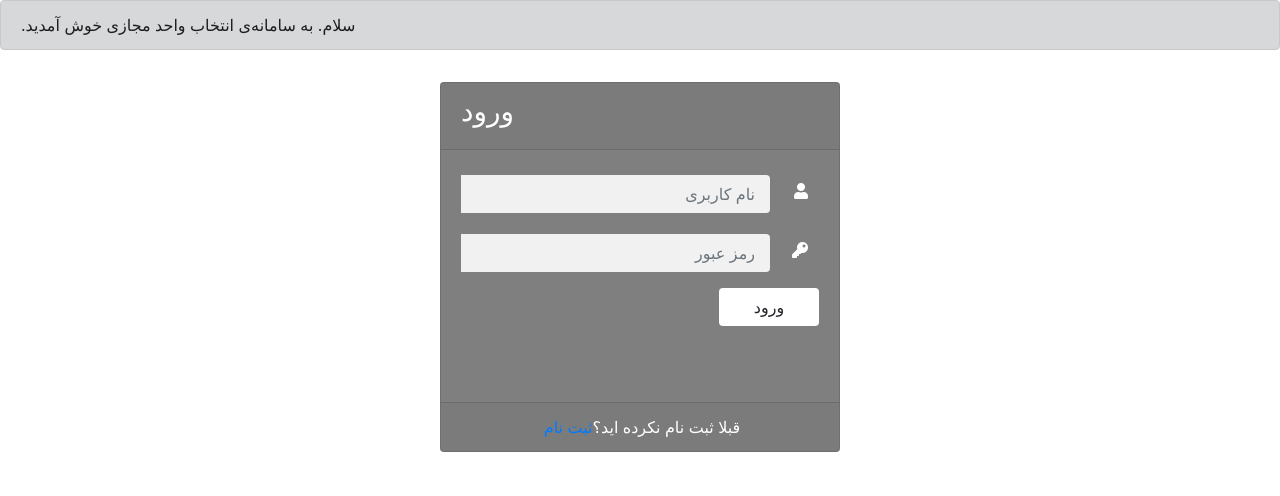
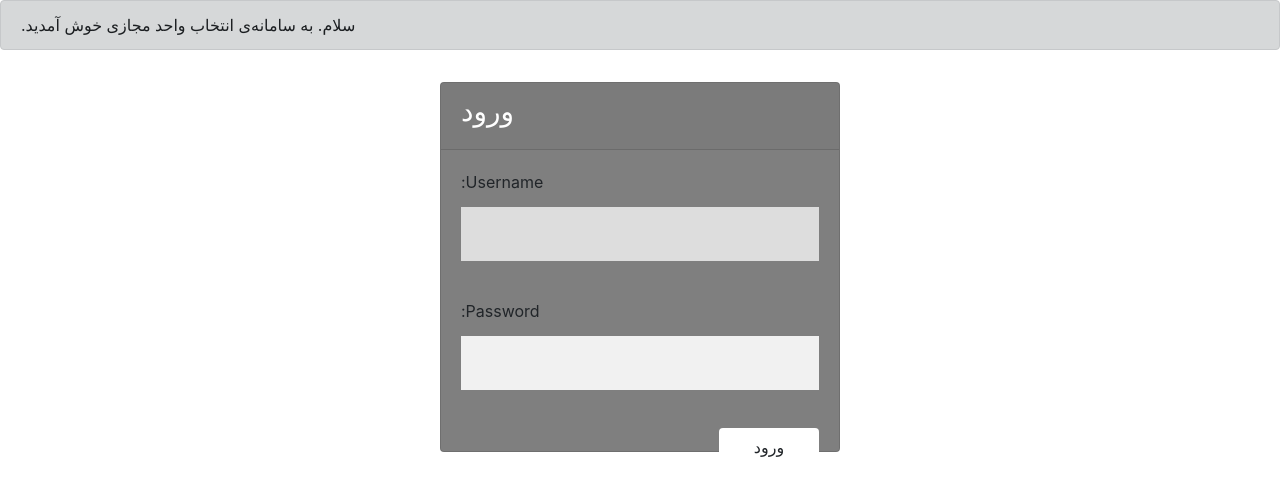
Before and after one commit to daniyalmarofi/webelopers, a Django app: page /login in a window 1280 px wide. Shown: the part 56-552 px from the top of the page. Run offline with Django 3.2, Linux system fonts and the light colour scheme; some libraries are stand-ins or nearby versions.

Commit message:
error show

```diff
--- a/webel/forms.py
+++ b/webel/forms.py
@@ -14,7 +14,7 @@ class ContactForm(ModelForm):
 
 
 from django import forms
-from django.contrib.auth.forms import UserCreationForm
+from django.contrib.auth.forms import UserCreationForm, AuthenticationForm
 from django.contrib.auth.models import User
 
 
@@ -26,3 +26,9 @@ class SignUpForm(UserCreationForm):
     class Meta:
         model = User
         fields = ('username', 'first_name', 'last_name', 'email', 'password1', 'password2',)
+
+
+class LoginForm(AuthenticationForm):
+    class Meta:
+        model = User
+        fields = ('username', 'password')
--- a/webel/templates/b_login.html
+++ b/webel/templates/b_login.html
@@ -9,31 +9,26 @@
                 <div class="card-header">
                     <h3>ورود</h3>
                 </div>
+
                 <div class="card-body">
-                    <form>
-                        <div class="input-group form-group">
-                            <div class="input-group-prepend">
-                                <span class="input-group-text"><i class="fas fa-user"></i></span>
-                            </div>
-                            <input type="text" class="form-control" placeholder="نام کاربری">
+                    <form method="post" action="/login" id="login_form">
 
-                        </div>
-                        <div class="input-group form-group">
-                            <div class="input-group-prepend">
-                                <span class="input-group-text"><i class="fas fa-key"></i></span>
-                            </div>
-                            <input type="password" class="form-control" placeholder="رمز عبور">
-                        </div>
+                        {% csrf_token %}
+     {% if message != 'nothing' %}
+
+                            {{ message }}
+
+                        {% endif %}
+
+                                          {{ form.as_p }}
+
+
+
                         <div class="form-group">
                             <input type="submit" value="ورود" class="btn float-right login_btn">
                         </div>
                     </form>
                 </div>
-                <div class="card-footer">
-                    <div class="d-flex justify-content-center links">
-                        قبلا ثبت نام نکرده اید؟<a href="/register">ثبت نام</a>
-                    </div>
-                </div>
             </div>
         </div>
     </div>
--- a/webel/templates/base.html
+++ b/webel/templates/base.html
@@ -27,6 +27,15 @@
             <li class="nav-item active">
                 <a class="nav-link" href="/" id="homepage">صفحه اصلی <span class="sr-only">(current)</span></a>
             </li>
+
+            {% if request.user.is_authenticated %}
+
+                <li class="nav-item">
+                <a class="nav-link" href="/logout" id="logout">خروج</a>
+            </li>
+
+                {% else %}
+
             <li class="nav-item">
                 <a class="nav-link" href="/login" id="login">ورود</a>
             </li>
@@ -36,6 +45,10 @@
             <li class="nav-item">
                 <a class="nav-link" href="/contact" id="contact_us">تماس با ما</a>
             </li>
+
+            {% endif %}
+
+
         </ul>
     </div>
 </div>
--- a/webel/urls.py
+++ b/webel/urls.py
@@ -6,7 +6,7 @@ urlpatterns = [
     path('home', views.index, name='home'),
     path('', views.index),
     path('register', views.signup),
-    path('login', views.loginReq),
+    path('login', views.login_view),
     path('register', views.sign_up),
     path('login', views.login),
     path('contact', views.contact),
--- a/webel/views.py
+++ b/webel/views.py
@@ -1,5 +1,5 @@
 from django.contrib.auth import login, authenticate
-from django.contrib.auth.forms import UserCreationForm
+from django.contrib.auth.forms import UserCreationForm, AuthenticationForm
 from django.core.mail import send_mail
 from django.shortcuts import render, redirect
 import pip
@@ -19,7 +19,7 @@ except:
     import requests
 
 # Create your views here.
-from webel.forms import SignUpForm
+from webel.forms import SignUpForm, LoginForm
 
 from webel.forms import ContactForm
 
@@ -33,8 +33,7 @@ def sign_up(request):
 
 
 def signup(request):
-
-    message="nothing"
+    message = "nothing"
 
     if request.method == 'POST':
         form = SignUpForm(request.POST)
@@ -48,14 +47,30 @@ def signup(request):
             return redirect('home')
         else:
             print(form.errors)
-            message=form.errors
+            message = form.errors
     else:
         form = SignUpForm()
-    return render(request, 'b_register.html', {'form': form,'message':message})
+    return render(request, 'b_register.html', {'form': form, 'message': message})
 
 
-def loginReq(request):
-    return render(request, 'b_login.html')
+def login_view(request):
+    message = 'nothing'
+
+    if request.method == 'POST':
+        form = LoginForm(data=request.POST)
+        if form.is_valid():
+            username = request.POST['username']
+            password = request.POST['password']
+            user = authenticate(username=username, password=password)
+            if user is not None:
+                login(request, user)
+                return redirect('/')
+            else:
+                message = 'invalid'
+    else:
+        form = LoginForm()
+
+    return render(request, 'b_login.html', {'form': form, 'message': message})
 
 
 def contact(request):
```
